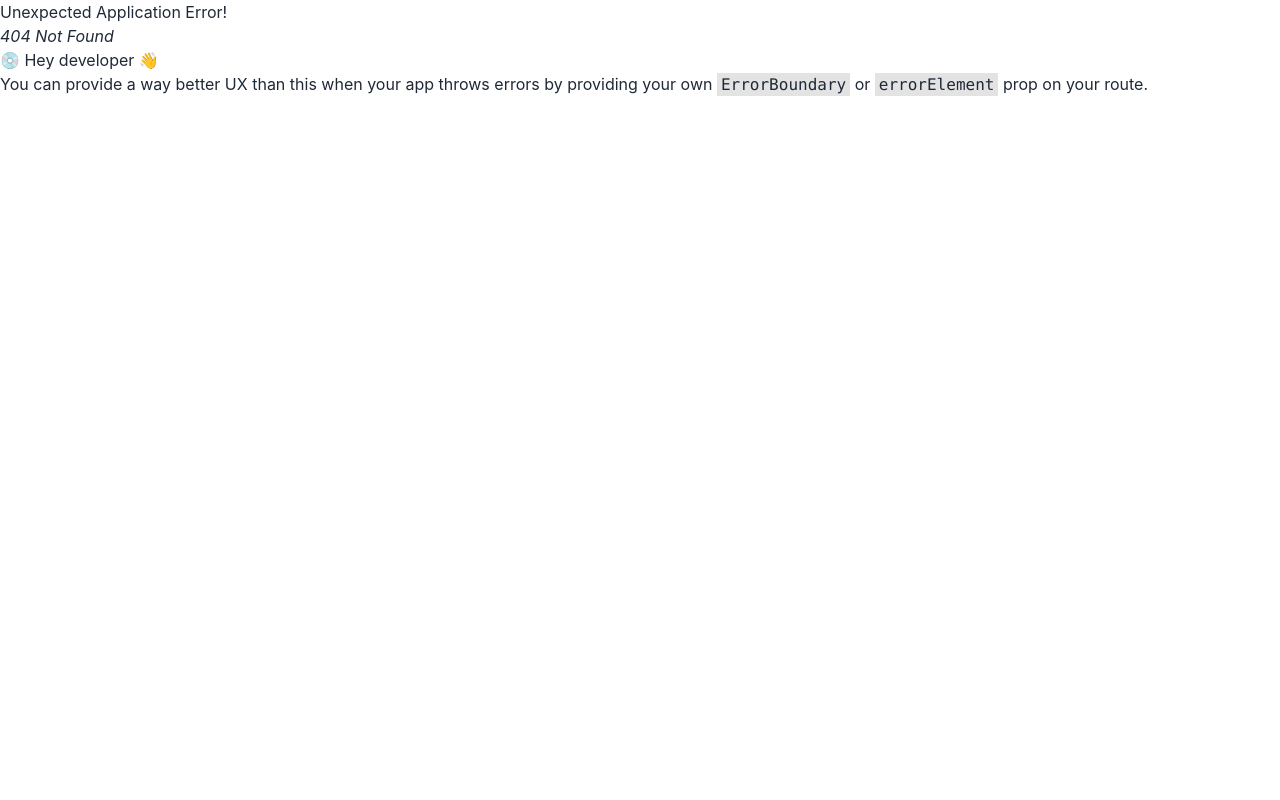
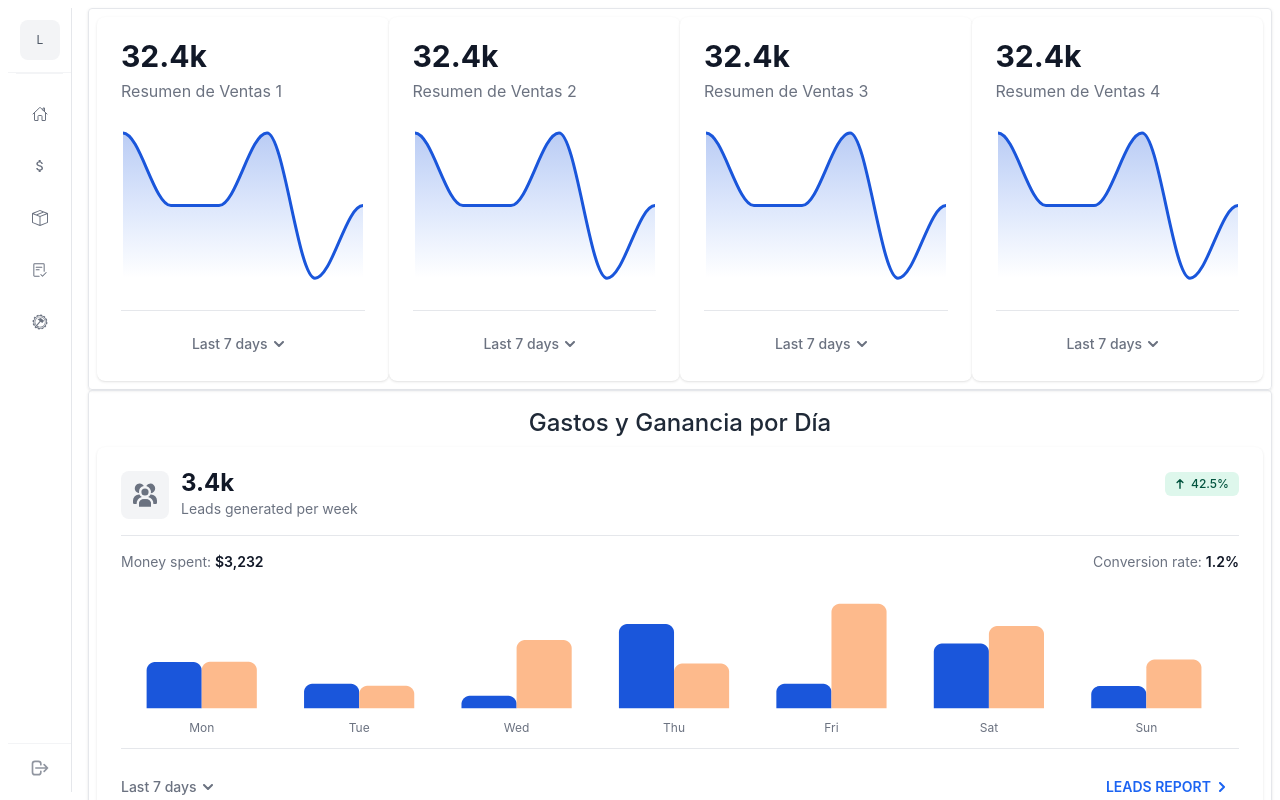
Before and after one commit to ConfleisX01/Don-Galleto, a React (Create React App) app in the folder client_backup/: page /system/report in a window 1280 px wide. Before the commit this address had no page. Built offline with nearby package versions, Linux system fonts and the light colour scheme.

Commit message:
Cambios realizado front Reportes

```diff
--- a/client_backup/src/App.js
+++ b/client_backup/src/App.js
@@ -7,6 +7,8 @@ import {
 import Login from "./pages/Login";
 import Dashboard from "./pages/Dashboard";
 import Root from "./pages/Root";
+import Report from "./pages/Report";
+
 
 function App() {
   const router = createBrowserRouter([
@@ -25,6 +27,10 @@ function App() {
         {
           path: '/system/dashboard',
           element: <Dashboard />
+        },
+        {
+          path: '/system/report',
+          element: <Report />
         }
       ]
     }
--- /dev/null
+++ b/client_backup/src/components/charts/AreaChartReport.jsx
@@ -0,0 +1,119 @@
+import React, { useEffect } from "react";
+import ApexCharts from "apexcharts";
+
+const AreaChartReport = ({ title, id }) => {
+    useEffect(() => {
+        const options = {
+            chart: {
+                height: "80%",
+                width: "100%",
+                type: "area",
+                fontFamily: "Inter, sans-serif",
+                dropShadow: {
+                    enabled: false,
+                },
+                toolbar: {
+                    show: false,
+                },
+            },
+            tooltip: {
+                enabled: true,
+                x: {
+                    show: false,
+                },
+            },
+            fill: {
+                type: "gradient",
+                gradient: {
+                    opacityFrom: 0.55,
+                    opacityTo: 0,
+                    shade: "#1C64F2",
+                    gradientToColors: ["#1C64F2"],
+                },
+            },
+            dataLabels: {
+                enabled: false,
+            },
+            stroke: {
+                width: 3,
+            },
+            grid: {
+                show: false,
+                strokeDashArray: 4,
+                padding: {
+                    left: 2,
+                    right: 2,
+                    top: 0,
+                },
+            },
+            series: [
+                {
+                    name: "Ventas",
+                    data: [65, 64, 64, 65, 63, 64],
+                    color: "#1A56DB",
+                },
+            ],
+            xaxis: {
+                categories: [
+                    "11 Noviembre",
+                    "12 Noviembre",
+                    "13 Noviembre",
+                    "14 Noviembre",
+                    "15 Noviembre",
+                    "16 Noviembre",
+                    "17 Noviembre",
+                ],
+                labels: {
+                    show: false,
+                },
+                axisBorder: {
+                    show: false,
+                },
+                axisTicks: {
+                    show: false,
+                },
+            },
+            yaxis: {
+                show: false,
+            },
+        };
+
+        const chart = new ApexCharts(document.getElementById(id), options);
+        chart.render();
+
+        return () => {
+            chart.destroy();
+        };
+    }, [id]); // dependiendo del id es el grafico que genera
+
+    return (
+        <div className=" bg-white rounded-lg shadow dark:bg-gray-800 p-4 md:p-6 bg-black">
+            <div className="flex justify-between">
+                <div>
+                    <h5 className="leading-none text-3xl font-bold text-gray-900 dark:text-white pb-2">32.4k</h5>
+                    <p className="text-base font-normal text-gray-500 dark:text-gray-400">{title}</p>
+                </div>
+            </div>
+
+            <div id={id}></div>
+            <div className="grid grid-cols-1 items-center border-gray-200 border-t dark:border-gray-700 justify-between">
+                <div className="flex justify-center items-center pt-5">
+                    <button
+                        id="dropdownDefaultButton"
+                        data-dropdown-toggle="lastDaysdropdown"
+                        data-dropdown-placement="bottom"
+                        className="text-sm font-medium text-gray-500 dark:text-gray-400 hover:text-gray-900 text-center inline-flex items-center dark:hover:text-white"
+                        type="button"
+                    >
+                        Last 7 days
+                        <svg className="w-2.5 m-2.5 ms-1.5" aria-hidden="true" xmlns="http://www.w3.org/2000/svg" fill="none" viewBox="0 0 10 6">
+                            <path stroke="currentColor" strokeLinecap="round" strokeLinejoin="round" strokeWidth="2" d="m1 1 4 4 4-4" />
+                        </svg>
+                    </button>
+                </div>
+            </div>
+        </div>
+    );
+};
+
+export default AreaChartReport;
--- a/client_backup/src/components/charts/DonutChart.jsx
+++ b/client_backup/src/components/charts/DonutChart.jsx
@@ -26,7 +26,7 @@ const TrafficCard = ({ title, series, labels, label }) => {
                                 return sum + 'g';
                             },
                         },
-                        value: { show: true, fontFamily: "Inter, sans-serif", offsetY: -20, formatter: value => value + "k" },
+                        value: { show: true, fontFamily: "Inter, sans-serif", offsetY: -20, formatter: value => value + "g" },
                     },
                     size: "80%",
                 },
--- /dev/null
+++ b/client_backup/src/pages/Report.jsx
@@ -0,0 +1,32 @@
+import AreaChartReport from "../components/charts/AreaChartReport";
+import BarChart from "../components/charts/BarChart";
+
+export default function Reports() {
+    return (
+        <>
+            <div className="w-full">
+                <div className="p-2 shadow border col-span-1 rounded grid grid-cols-1 md:grid-cols-2 lg:grid-cols-4">
+                    <div className="col-span-1">
+                        <AreaChartReport title="Resumen de Ventas 1" id="chart-1" />
+                    </div>
+                    <div className="col-span-1">
+                        <AreaChartReport title="Resumen de Ventas 2" id="chart-2" />
+                    </div>
+                    <div className="col-span-1">
+                        <AreaChartReport title="Resumen de Ventas 3" id="chart-3" />
+                    </div>
+                    <div className="col-span-1">
+                        <AreaChartReport title="Resumen de Ventas 4" id="chart-4" />
+                    </div>
+                </div>
+
+                <div className="p-2 shadow border col-span-1 rounded">
+                    <div className="p-2">
+                        <h2 className="font-medium text-center text-2xl">Gastos y Ganancia por Día</h2>
+                    </div>
+                    <BarChart />
+                </div>
+            </div>
+        </>
+    );
+}
--- a/client_backup/src/pages/Root.jsx
+++ b/client_backup/src/pages/Root.jsx
@@ -15,7 +15,7 @@ export default function Root() {
                     <Menu>
                         <MenuItem
                             icon={<IoHomeOutline />}
-                            navigation={'system/dashboard'}
+                            navigation={'/system/dashboard'}
                             label={'Dashboard'}
                         />
                         <MenuItem
@@ -30,7 +30,7 @@ export default function Root() {
                         />
                         <MenuItem
                             icon={<GoChecklist />}
-                            navigation={'system/reports'}
+                            navigation={'/system/report'}
                             label={'Reportes'}
                         />
                         <MenuItem
```
